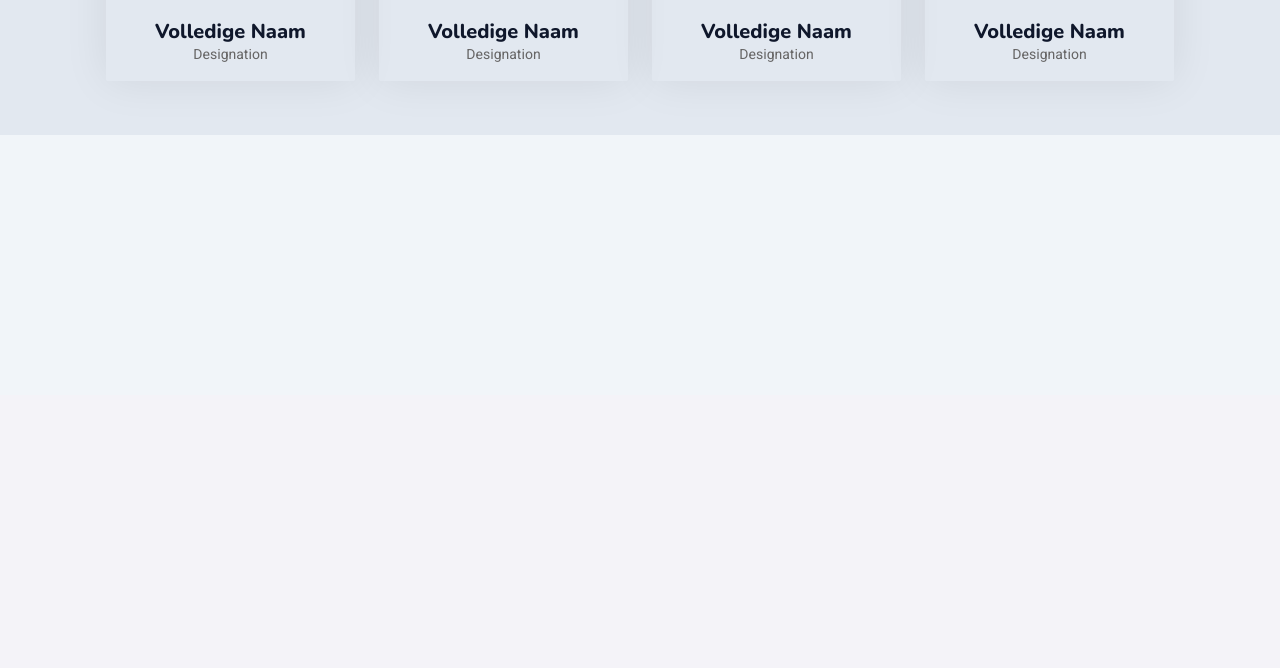
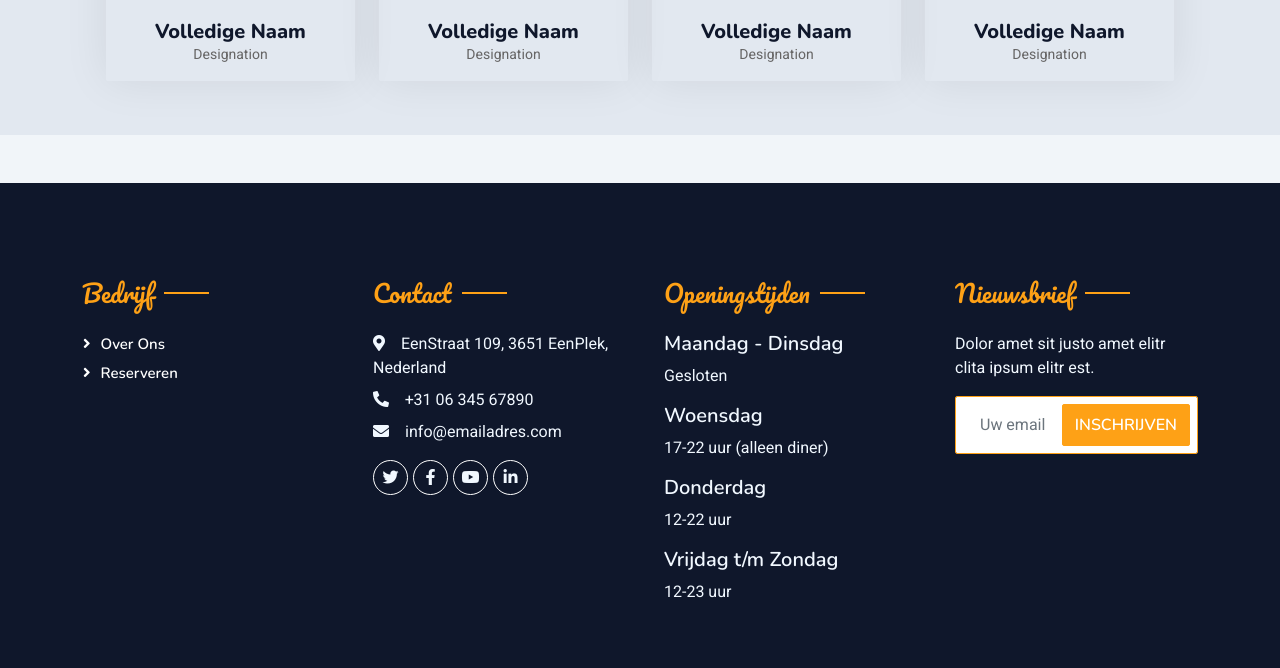
Before and after one commit to luc6543/Chez_leo, a Laravel app: page /over-ons in a window 1280 px wide. Shown: the part 405-1073 px from the top of the page. Before the commit the page ends 540 px from the top, so only its background shows below. Run offline with Laravel 12, Linux system fonts and the light colour scheme; style sheets or scripts are compiled from the project's sources; parts of the project's set-up code (start-up, migrations or seed data) failed here and were passed over; some libraries are stand-ins or nearby versions.

Commit message:
Footer component made

```diff
--- /dev/null
+++ b/app/Livewire/FooterPage.php
@@ -0,0 +1,13 @@
+<?php
+
+namespace App\Livewire;
+
+use Livewire\Component;
+
+class FooterPage extends Component
+{
+    public function render()
+    {
+        return view('livewire.footer-page');
+    }
+}
--- a/resources/views/components/layouts/app.blade.php
+++ b/resources/views/components/layouts/app.blade.php
@@ -44,6 +44,8 @@
 <body class="bg-slate-100">
     <livewire:navBar />
     {{ $slot }}
+    <livewire:footer-page />
+
     @livewireScripts
     @stack('scripts')
         <!-- jQuery -->
--- /dev/null
+++ b/resources/views/livewire/footer-page.blade.php
@@ -0,0 +1,51 @@
+<div>
+    <!-- Footer Start -->
+    <div class="container-fluid bg-dark text-light footer pt-5 mt-5 wow fadeIn" data-wow-delay="0.1s">
+        <div class="container py-5">
+            <div class="row g-5">
+                <div class="col-lg-3 col-md-6">
+                    <h4 class="section-title ff-secondary text-start text-primary fw-normal mb-4">Bedrijf</h4>
+                    <a class="btn btn-link" href="/over-ons">Over Ons</a>
+                    <a class="btn btn-link" href="">Reserveren</a>
+                    {{-- <a class="btn btn-link" href="">Privacybeleid</a>
+                    <a class="btn btn-link" href="">Algemene voorwaarden</a> --}}
+                </div>
+                <div class="col-lg-3 col-md-6">
+                    <h4 class="section-title ff-secondary text-start text-primary fw-normal mb-4">Contact</h4>
+                    <p class="mb-2"><i class="fa fa-map-marker-alt me-3"></i>EenStraat 109, 3651 EenPlek, Nederland</p>
+                    <p class="mb-2"><i class="fa fa-phone-alt me-3"></i>+31 06 345 67890</p>
+                    <p class="mb-2"><i class="fa fa-envelope me-3"></i>info@emailadres.com</p>
+                    <div class="d-flex pt-2">
+                        <a class="btn btn-outline-light btn-social" href=""><i class="fab fa-twitter"></i></a>
+                        <a class="btn btn-outline-light btn-social" href=""><i class="fab fa-facebook-f"></i></a>
+                        <a class="btn btn-outline-light btn-social" href=""><i class="fab fa-youtube"></i></a>
+                        <a class="btn btn-outline-light btn-social" href=""><i class="fab fa-linkedin-in"></i></a>
+                    </div>
+                </div>
+                <div class="col-lg-3 col-md-6">
+                    <h4 class="section-title ff-secondary text-start text-primary fw-normal mb-4">Openingstijden</h4>
+                    <h5 class="text-light fw-normal">Maandag - Dinsdag</h5>
+                    <p>Gesloten</p>
+                    <h5 class="text-light fw-normal">Woensdag</h5>
+                    <p>17-22 uur (alleen diner) </p>
+                    <h5 class="text-light fw-normal">Donderdag</h5>
+                    <p>12-22 uur</p>
+                    <h5 class="text-light fw-normal">Vrijdag t/m Zondag</h5>
+                    <p>12-23 uur</p>
+                </div>
+                <div class="col-lg-3 col-md-6">
+                    <h4 class="section-title ff-secondary text-start text-primary fw-normal mb-4">Nieuwsbrief</h4>
+                    <p>Dolor amet sit justo amet elitr clita ipsum elitr est.</p>
+                    <div class="position-relative mx-auto" style="max-width: 400px;">
+                        <input class="form-control border-primary w-100 py-3 ps-4 pe-5" type="text"
+                               placeholder="Uw email">
+                        <button type="button"
+                                class="btn btn-primary py-2 position-absolute top-0 end-0 mt-2 me-2">Inschrijven</button>
+                    </div>
+                </div>
+            </div>
+        </div>
+
+    </div>
+    <!-- Footer End -->
+</div>
```
Also changed, not shown: resources/views/livewire/home-page.blade.php (+0 -48 lines).
